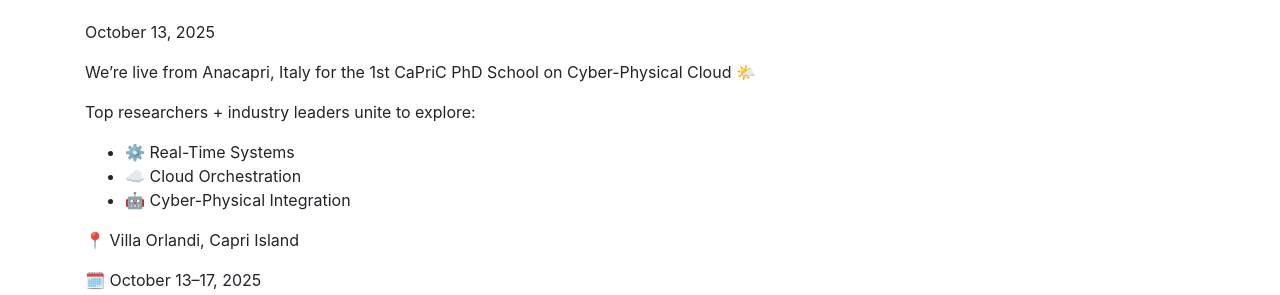
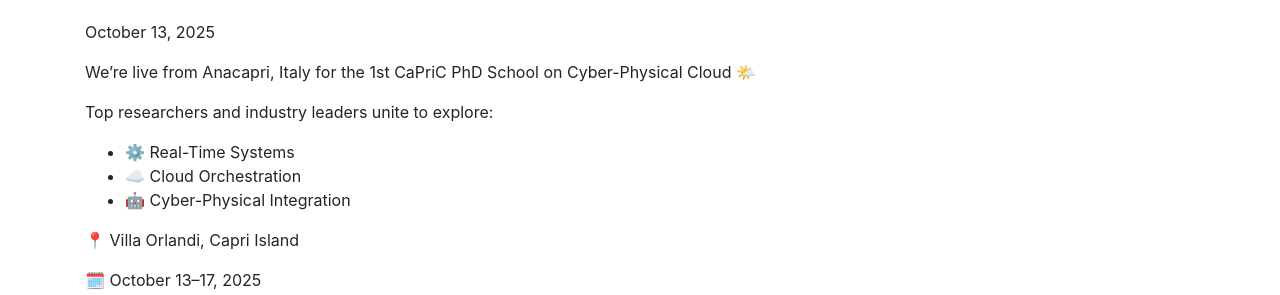
Before and after one commit to dessertlab/dessertlab.github.io, a Jekyll site: the page built from _posts/2025-10-13-long.markdown, in a window 1280 px wide. Shown: the part 356-651 px from the top of the page. Built offline with Jekyll 4.4.1, drawn with Linux system fonts in a browser that asks for light colours; comment, search, counter and statistics services are not loaded.

```diff
--- a/_posts/2025-10-13-long.markdown
+++ b/_posts/2025-10-13-long.markdown
@@ -9,7 +9,7 @@
 
 We’re live from Anacapri, Italy for the 1st CaPriC PhD School on Cyber-Physical Cloud 🌤️
 
-Top researchers + industry leaders unite to explore:
+Top researchers and industry leaders unite to explore:
 
 - ⚙️ Real-Time Systems
 - ☁️ Cloud Orchestration
```
Also changed, not shown: other parts of _posts/2025-10-13-long.markdown (+2 -2 lines).
